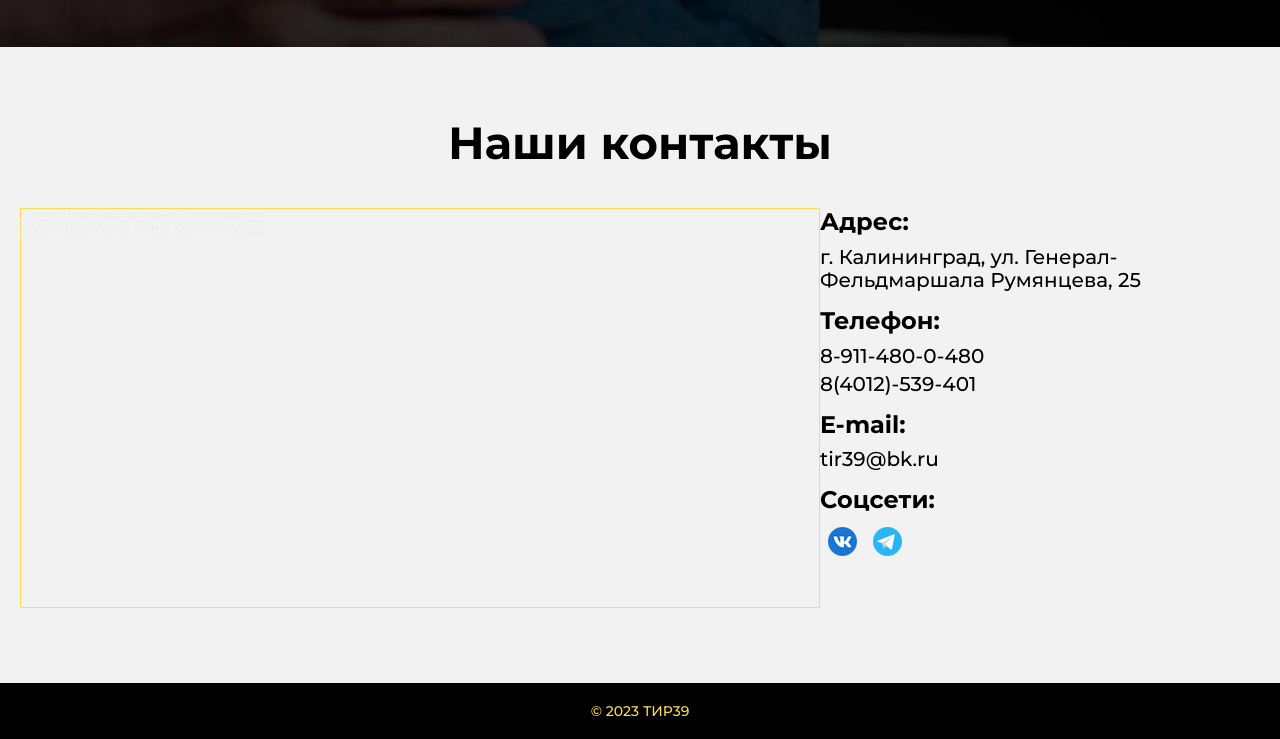
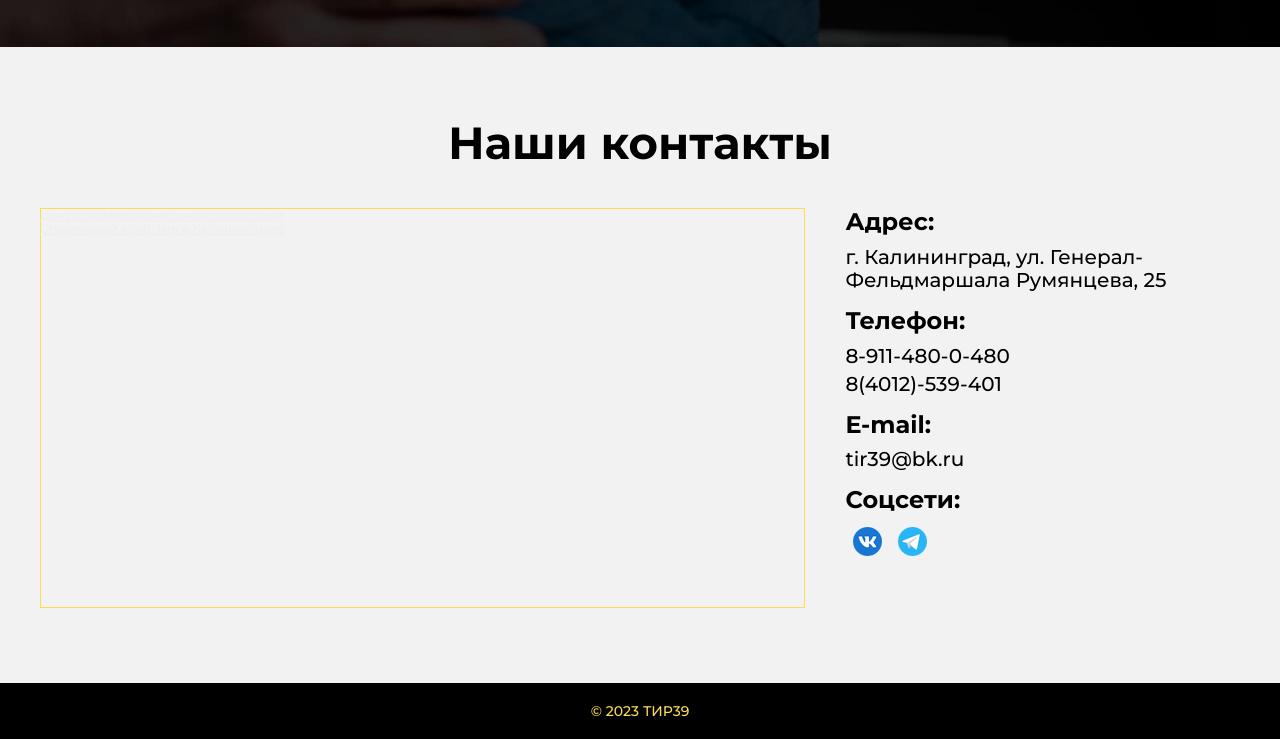
Before and after one commit to drsg85/shooting-gallery, a website: page src/pug/index.pug in a window 1280 px wide. Shown: the part 3316-4055 px from the top of the page. Drawn offline with nearby package versions, Linux system fonts and the light colour scheme; files that its build step writes are made by us from their sources; files whose address does not match are found by name.

Commit message:
add some adaptive styles

```diff
--- a/src/pug/index.pug
+++ b/src/pug/index.pug
@@ -128,7 +128,7 @@ html(lang="en")
                     .contacts__container
                         .contacts__data
                             p.contacts__data-title Адрес:
-                            p.contacts__data-content г. Калининград, ул. Генерал-Фельдмаршала Румянцева, 25
+                            p.contacts__data-content г.&nbsp;Калининград, ул.&nbsp;Генерал-Фельдмаршала Румянцева,&nbsp;25
                         .contacts__data
                             p.contacts__data-title Телефон:
                             a.contacts__data-content(href='tel:89114800480') 8-911-480-0-480
--- a/src/scss/modules/_about.scss
+++ b/src/scss/modules/_about.scss
@@ -4,7 +4,7 @@
     padding: 0 20px;
     overflow: hidden;
 
-    @include atDesktopS {
+    @include atTablet {
         padding: 0 40px;
     }
 }
--- a/src/scss/modules/_contacts.scss
+++ b/src/scss/modules/_contacts.scss
@@ -10,6 +10,16 @@
     @include atTablet {
         flex-direction: row;
         justify-content: space-evenly;
+        padding: 0 40px;
+        gap: 20px;
+    }
+
+    @include atDesktopS {
+        gap: 30px;
+    }
+
+    @include atDesktopM {
+        gap: 40px;
     }
 }
 
--- a/src/scss/modules/_practice.scss
+++ b/src/scss/modules/_practice.scss
@@ -41,6 +41,10 @@
     font-weight: 700;
     text-align: center;
     text-transform: uppercase;
+
+    @include atTablet {
+        font-size: 18px;
+    }
 }
 
 .practice__image {
--- a/src/scss/modules/_service.scss
+++ b/src/scss/modules/_service.scss
@@ -4,7 +4,7 @@
     padding: 0 20px;
 
     @include atTablet {
-
+        padding: 0 40px;
     }
 }
 
```
Also changed, not shown: dist/index.html, dist/styles.css.
